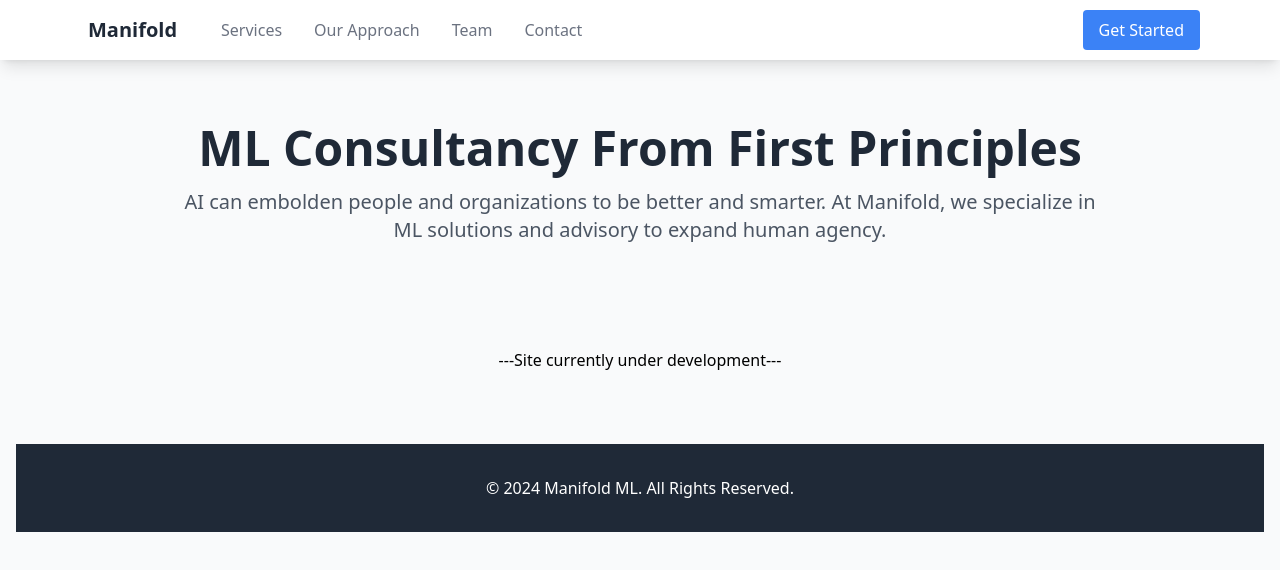
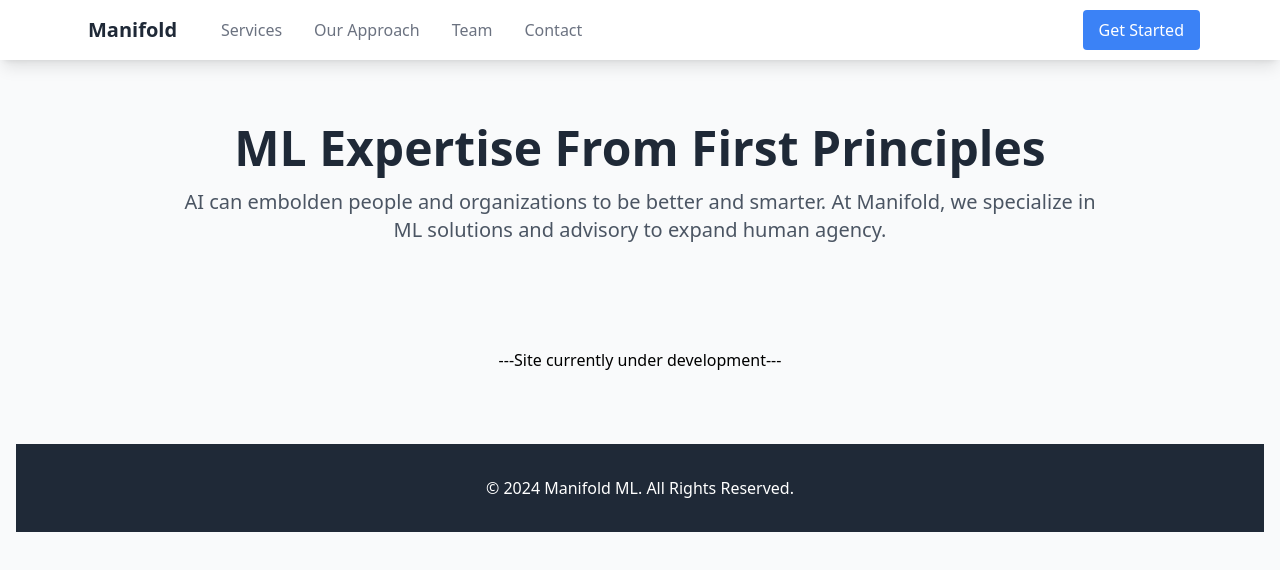
Before and after one commit to ilijalichkovski/manifold-site, a plain HTML site: page index.html in a window 1280 px wide. Drawn offline with nearby package versions, Linux system fonts and the light colour scheme; a web font is replaced by a local one.

Commit message:
expertise

```diff
--- a/index.html
+++ b/index.html
@@ -64,7 +64,7 @@
 
     <div class="container mx-auto px-4 pt-16">
         <header class="text-center">
-            <h1 class="text-5xl font-bold text-gray-800 mb-4">ML Consultancy From First Principles </h1>
+            <h1 class="text-5xl font-bold text-gray-800 mb-4">ML Expertise From First Principles </h1>
             <p class="text-xl text-gray-600 mb-8"> AI can embolden people and organizations to be better and smarter. At Manifold, we specialize in <br> ML solutions and advisory to expand human agency. </p>
             <p class="empty" > <br> <br> <br> </p>
         </header>
```
